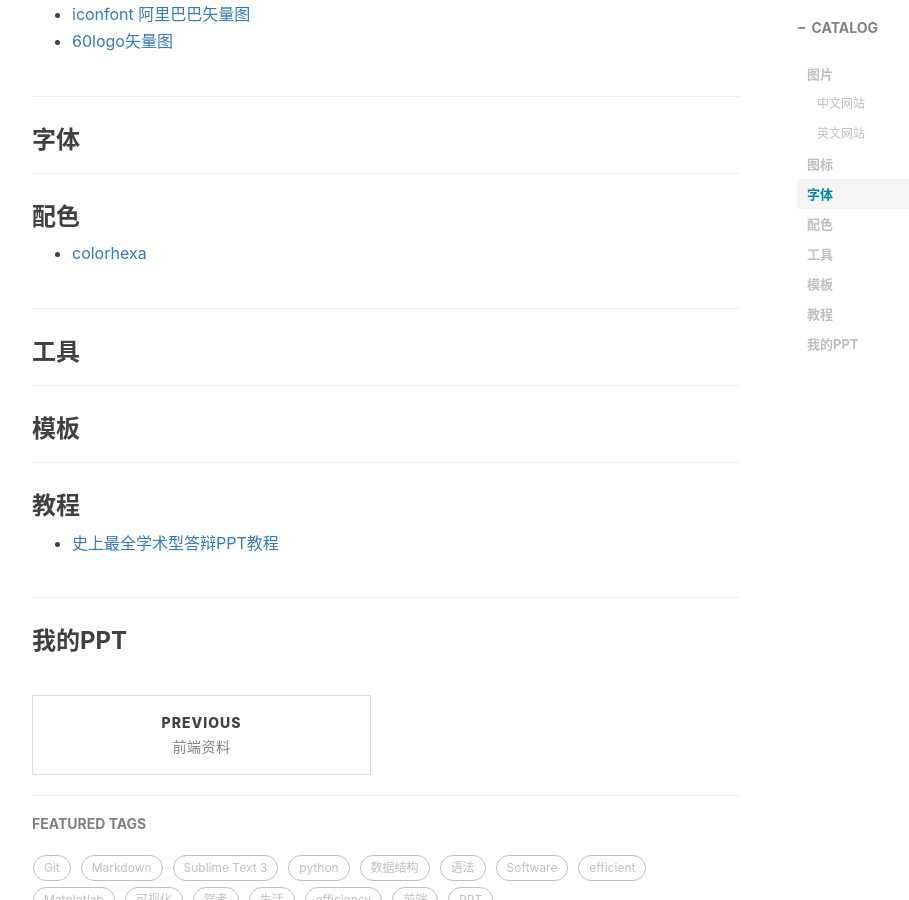
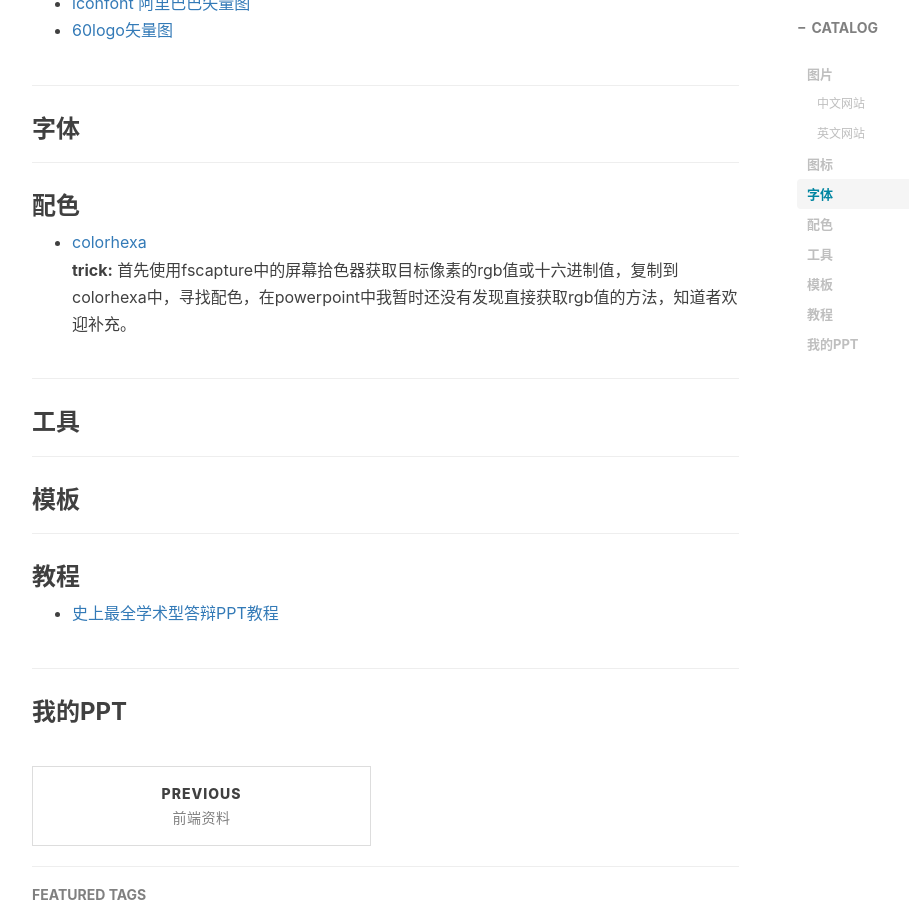
Before and after one commit to liaochengyu/liaochengyu.github.io, a Jekyll site: the page built from _posts/2018-6-1-PPT资料整理.md, in a window 1280 px wide and 900 px high, scrolled down 998 px. Shown: the whole window, without its empty margins (233-1142 px from the left). Built offline with Jekyll 4.4.1, drawn with Linux system fonts in a browser that asks for light colours; nearby versions of some CDN libraries; library files that are not in the unit come from our copies; comment, search, counter and statistics services are not loaded.

Commit message:
Update 2018-6-1-PPT资料整理.md

```diff
--- a/_posts/2018-6-1-PPT资料整理.md
+++ b/_posts/2018-6-1-PPT资料整理.md
@@ -16,13 +16,13 @@ tags:                              #标签
 ---
 
 ### 图片
-#### 中文网站
+###### 中文网站
 * [千库网](http://588ku.com/)
-* [电子科技大学图片库](http://photo.uestc.edu.cn) 注：暂时没有账号
+* [电子科技大学图片库](http://photo.uestc.edu.cn)      注：暂时没有账号
 * [pixabay](https://pixabay.com/)
 * [摄图网](http://699pic.com/)
 
-#### 英文网站
+###### 英文网站
 * [pexels](https://www.pexels.com/)
 
 ---
@@ -39,6 +39,8 @@ tags:                              #标签
 
 ### 配色
 * [colorhexa](https://www.colorhexa.com/)
+**trick:** 首先使用fscapture中的屏幕拾色器获取目标像素的rgb值或十六进制值，复制到colorhexa中，寻找配色，在powerpoint中我暂时还没有发现直接获取rgb值的方法，知道者欢迎补充。
+
 
 ---
 
```
